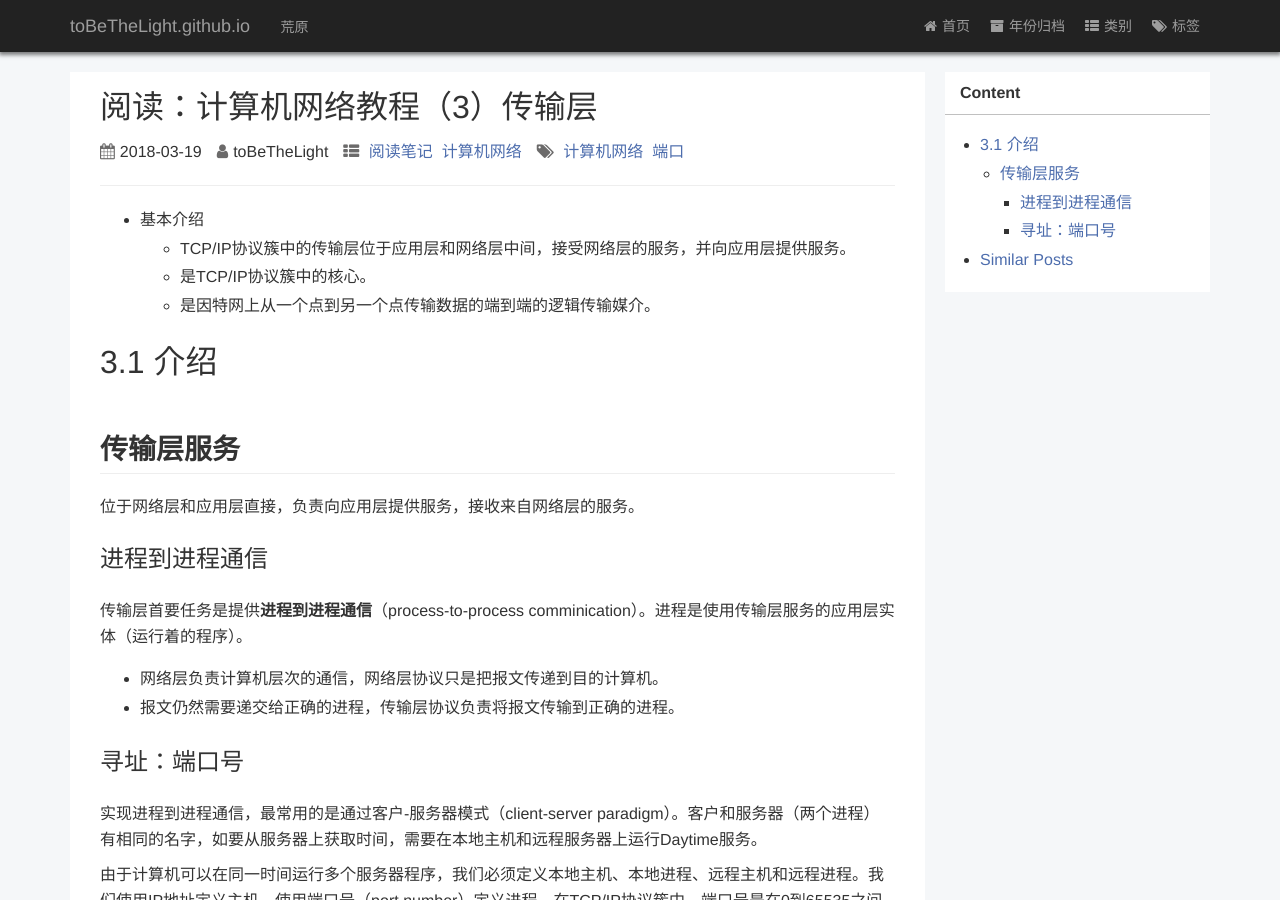
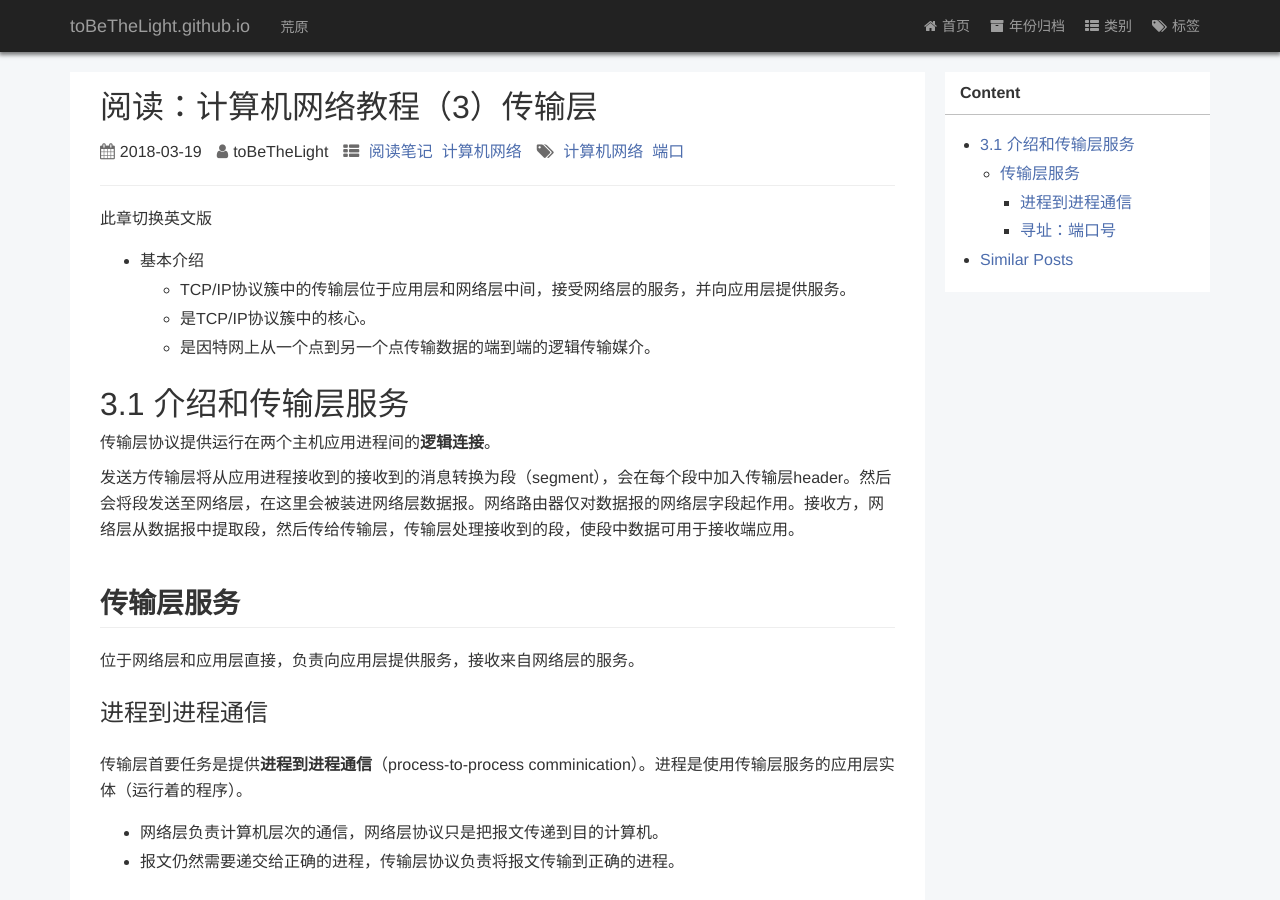
Before and after one commit to toBeTheLight/toBeTheLight.github.io, a Jekyll site: the page built from _posts/2018-03-19-计算机网络教程3 传输层.md, in a window 1280 px wide and 900 px high. Built offline with Jekyll 4.4.1, drawn with Linux system fonts in a browser that asks for light colours; a style sheet for code colours, icons or effects is not loaded.

Commit message:
update: 计算机网络教程3 3.1

```diff
--- a/_posts/2018-03-19-计算机网络教程3 传输层.md
+++ b/_posts/2018-03-19-计算机网络教程3 传输层.md
@@ -8,6 +8,9 @@ author: toBeTheLight
 
 * content
 {:toc}
+
+此章切换英文版
+
 * 基本介绍
     * TCP/IP协议簇中的传输层位于应用层和网络层中间，接受网络层的服务，并向应用层提供服务。
     * 是TCP/IP协议簇中的核心。
@@ -16,7 +19,12 @@ author: toBeTheLight
 
 
 
-# 3.1 介绍
+# 3.1 介绍和传输层服务
+
+传输层协议提供运行在两个主机应用进程间的**逻辑连接**。
+
+发送方传输层将从应用进程接收到的接收到的消息转换为段（segment），会在每个段中加入传输层header。然后会将段发送至网络层，在这里会被装进网络层数据报。网络路由器仅对数据报的网络层字段起作用。接收方，网络层从数据报中提取段，然后传给传输层，传输层处理接收到的段，使段中数据可用于接收端应用。
+
 
 ## 传输层服务
 
```
